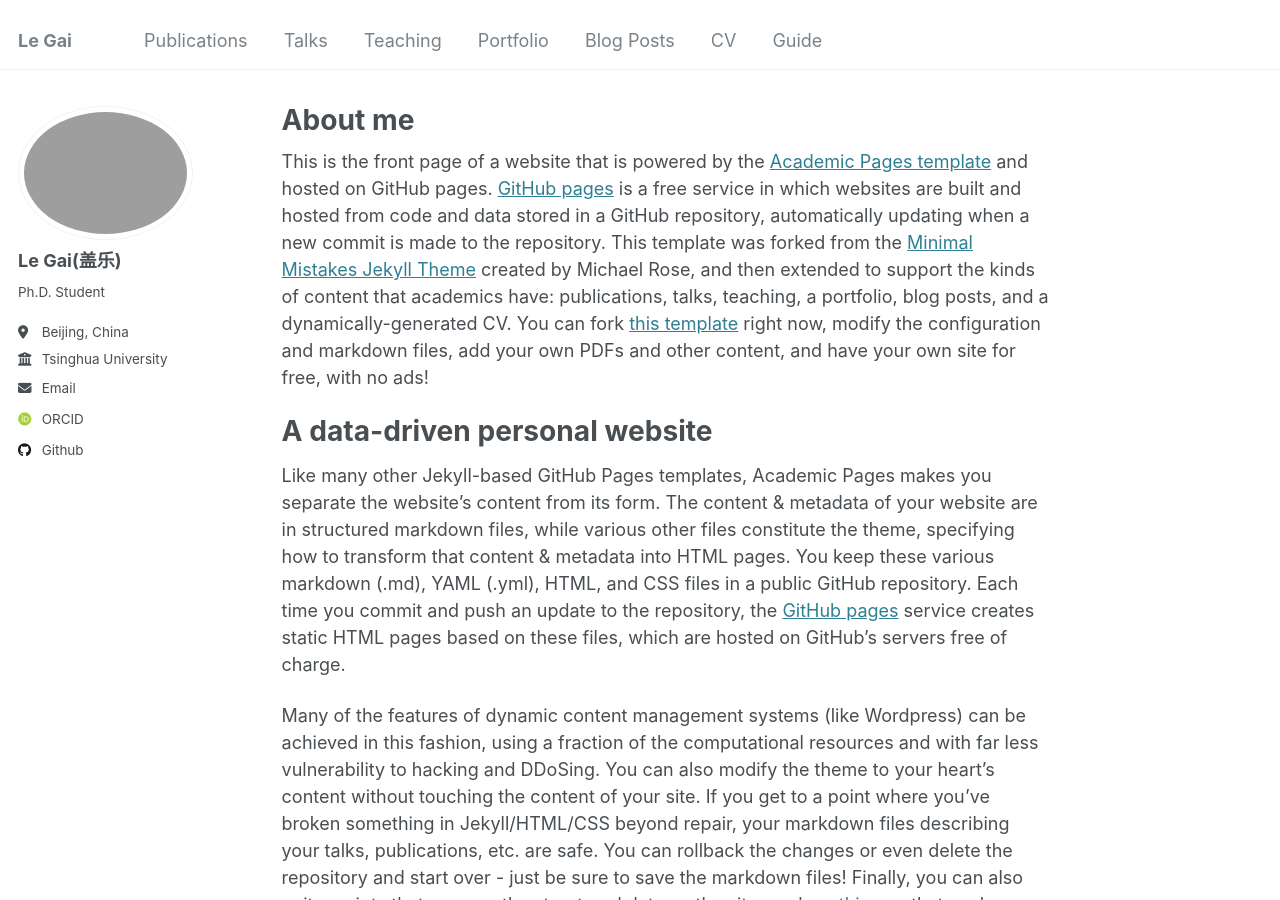
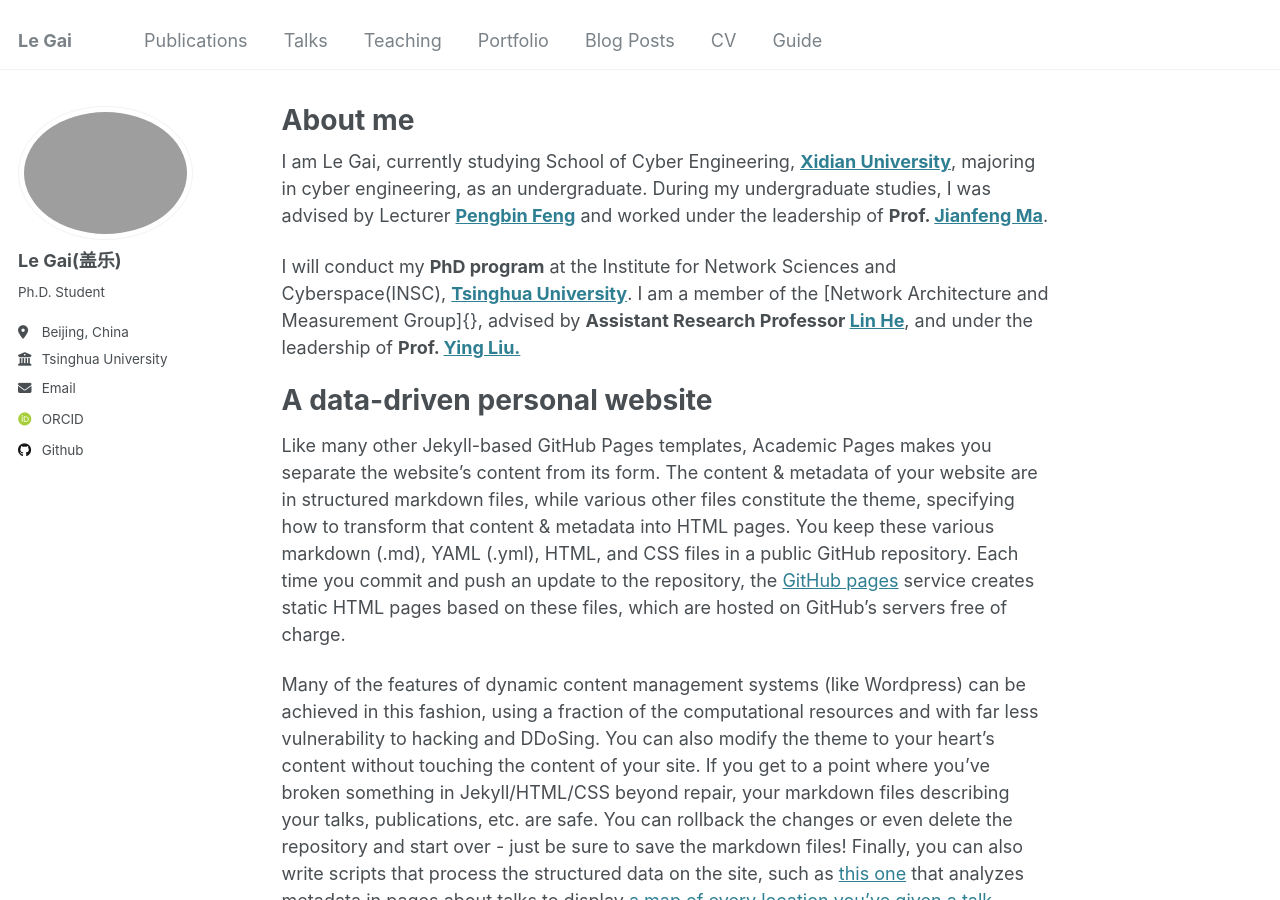
Before and after one commit to LeGai325/LeGai325.github.io, a Jekyll site: the page built from _pages/about.md, in a window 1280 px wide and 900 px high. Built offline with Jekyll 4.4.1, drawn with Linux system fonts in a browser that asks for light colours; some web fonts are replaced.

Commit message:
Update about.md

```diff
--- a/_pages/about.md
+++ b/_pages/about.md
@@ -7,8 +7,9 @@ redirect_from:
   - /about/
   - /about.html
 ---
+I am Le Gai, currently studying School of Cyber Engineering, **[Xidian University](https://www.xidian.edu.cn/)**, majoring in cyber engineering, as an undergraduate. During my undergraduate studies, I was advised by Lecturer **[Pengbin Feng](https://faculty.xidian.edu.cn/FPB/zh_CN/index/409846/list/index.htm)** and worked under the leadership of **Prof. [Jianfeng Ma](https://faculty.xidian.edu.cn/MJF2/zh_CN/index.htm)**.
 
-This is the front page of a website that is powered by the [Academic Pages template](https://github.com/academicpages/academicpages.github.io) and hosted on GitHub pages. [GitHub pages](https://pages.github.com) is a free service in which websites are built and hosted from code and data stored in a GitHub repository, automatically updating when a new commit is made to the repository. This template was forked from the [Minimal Mistakes Jekyll Theme](https://mmistakes.github.io/minimal-mistakes/) created by Michael Rose, and then extended to support the kinds of content that academics have: publications, talks, teaching, a portfolio, blog posts, and a dynamically-generated CV. You can fork [this template](https://github.com/academicpages/academicpages.github.io) right now, modify the configuration and markdown files, add your own PDFs and other content, and have your own site for free, with no ads!
+I will conduct my **PhD program** at the Institute for Network Sciences and Cyberspace(INSC), **[Tsinghua University](https://www.tsinghua.edu.cn/)**. I am a member of the [Network Architecture and Measurement Group]{}, advised by **Assistant Research Professor [Lin He](https://helinhl.github.io/)**, and under the leadership of  **Prof. [Ying Liu.](https://www.insc.tsinghua.edu.cn/info/1157/2456.htm)**
 
 A data-driven personal website
 ======
```
